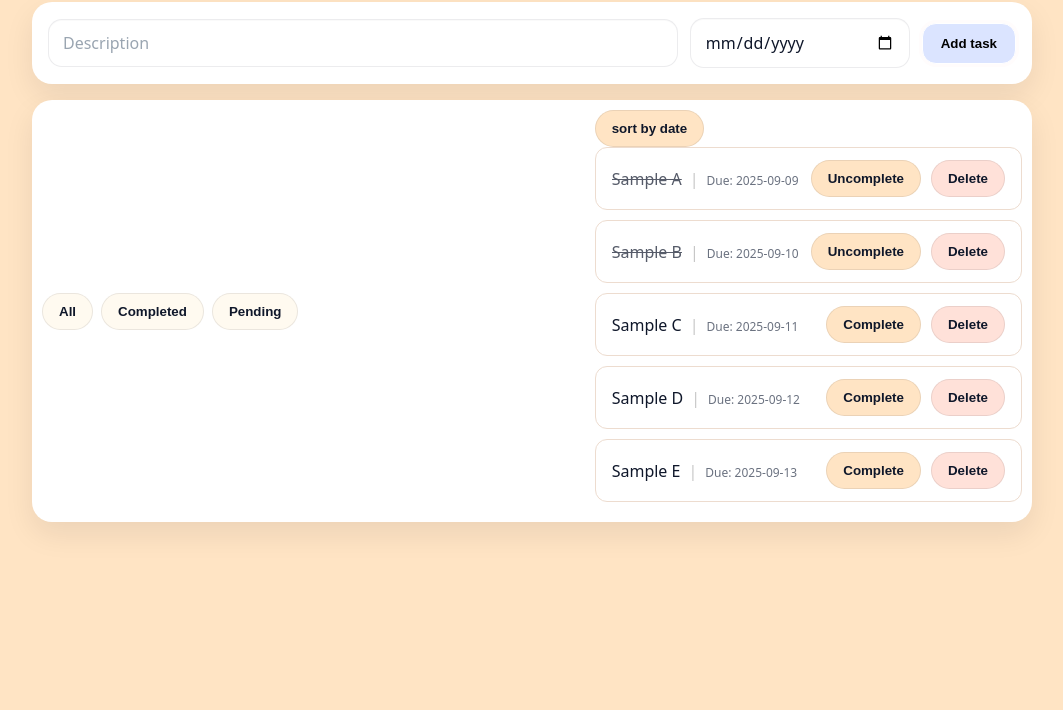
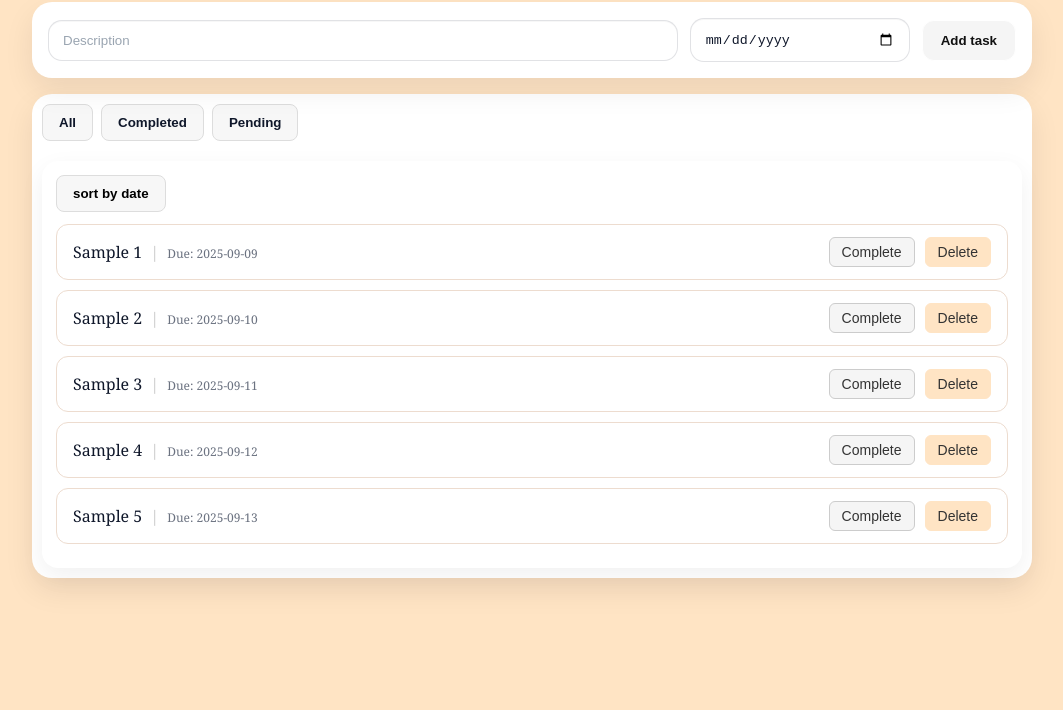
Before and after one commit to sallygbara/project-javascript, a plain HTML site: page index.html in a window 1280 px wide. Shown: the part 90-800 px from the top of the page, without its empty margins (108-1171 px from the left). Drawn offline with Linux system fonts and the light colour scheme; no server answers.

Commit message:
setup project

```diff
--- a/script.js
+++ b/script.js
@@ -224,24 +224,31 @@ taskList.addEventListener('click', (e) => {
  * 8) Initial tasks from API (5 items) with fallback
  * ========================================= */
 async function fetchInitialTasks() {
-    if (tasks.length > 0) return; // do not overwrite existing
+    // אם יש כבר 5 או יותר, אל תעשה כלום
+    if (tasks.length >= 5) return;
+
+    const need = 5 - tasks.length; // כמה חסר כדי להגיע ל-5
 
     const fallback = () => {
         const today = new Date();
         const pad = n => String(n).padStart(2, '0');
         const toISO = d => `${d.getFullYear()}-${pad(d.getMonth() + 1)}-${pad(d.getDate())}`;
-        tasks = [
-            { id: 1001, text: 'Sample A', dueDate: toISO(today), completed: true },
-            { id: 1002, text: 'Sample B', dueDate: toISO(new Date(today.getFullYear(), today.getMonth(), today.getDate() + 1)), completed: true },
-            { id: 1003, text: 'Sample C', dueDate: toISO(new Date(today.getFullYear(), today.getMonth(), today.getDate() + 2)), completed: false },
-            { id: 1004, text: 'Sample D', dueDate: toISO(new Date(today.getFullYear(), today.getMonth(), today.getDate() + 3)), completed: false },
-            { id: 1005, text: 'Sample E', dueDate: toISO(new Date(today.getFullYear(), today.getMonth(), today.getDate() + 4)), completed: false },
-        ];
+
+        // צור עוד 'need' משימות דמו והוסף למערך הקיים
+        const extra = Array.from({ length: need }, (_, i) => ({
+            id: Date.now() + i,
+            text: `Sample ${i + 1}`,
+            dueDate: toISO(new Date(today.getFullYear(), today.getMonth(), today.getDate() + i)),
+            completed: false,
+        }));
+
+        tasks = tasks.concat(extra);
         saveTasks(tasks);
     };
 
     try {
-        const resp = await fetch('https://jsonplaceholder.typicode.com/todos?_limit=5');
+        // שלוף רק את הכמות שחסרה
+        const resp = await fetch(`https://jsonplaceholder.typicode.com/todos?_limit=${need}`);
         if (!resp.ok) throw new Error('HTTP ' + resp.status);
         const data = await resp.json();
 
@@ -249,15 +256,16 @@ async function fetchInitialTasks() {
         const pad = n => String(n).padStart(2, '0');
         const toISO = d => `${d.getFullYear()}-${pad(d.getMonth() + 1)}-${pad(d.getDate())}`;
 
-        tasks = data.map((todo, i) => ({
+        const extra = data.map((todo, i) => ({
             id: todo.id,
             text: todo.title || `Task #${i + 1}`,
             dueDate: toISO(new Date(today.getFullYear(), today.getMonth(), today.getDate() + i)),
             completed: !!todo.completed
         }));
+
+        tasks = tasks.concat(extra);
         saveTasks(tasks);
-    } catch (err) {
-        console.warn('Fetch failed, using fallback:', err);
+    } catch {
         fallback();
     }
 }
--- a/style.css
+++ b/style.css
@@ -1,3 +1,4 @@
+/* ========= Reset ========= */
 * {
     box-sizing: border-box;
     margin: 0;
@@ -7,9 +8,10 @@
 html,
 body {
     height: 100%;
-    font-family: system-ui, -apple-system, Segoe UI, Arial, sans-serif;
+    font-family: Cambria, Cochin, Georgia, Times, 'Times New Roman', serif;
 }
 
+/* ========= Page ========= */
 body {
     background: bisque;
     color: #0f172a;
@@ -24,6 +26,7 @@ body {
     margin: 0 auto 16px;
 }
 
+/* ========= Add Task Card ========= */
 .text {
     max-width: 1000px;
     margin: 0 auto 16px;
@@ -31,9 +34,10 @@ body {
     border-radius: 20px;
     box-shadow: 0 12px 30px rgba(2, 6, 23, .08);
     padding: 16px;
+    position: relative;
 }
 
-/* מסתיר את ה-labels לשמירה על נגישות (ויזואלית מוסתר) */
+/* labels visually hidden (נגישות) */
 .text label {
     position: absolute !important;
     width: 1px;
@@ -55,46 +59,38 @@ body {
 
 .text input {
     padding: 12px 14px;
-    font: inherit;
     border-radius: 14px;
-    border: 1px solid rgba(15, 23, 42, .08);
+    border: 1px solid rgba(15, 23, 42, .12);
     background: #fff;
     color: #0f172a;
-    box-shadow: inset 0 1px 0 rgba(2, 6, 23, .02);
+    box-shadow: inset 0 1px 0 rgba(2, 6, 23, .03);
 }
 
 .text input::placeholder {
     color: #9aa5b1;
 }
 
-
-
-/* כפתור הוספה */
 .text button {
     padding: 12px 18px;
-    border: 1px solid white;
-    background: #dbe4ff;
-    color: black;
-    border-radius: 14px;
-    font-weight: 600;
+    border-radius: 12px;
+    border: 1px solid #fff;
+    background: #f5f5f5;
+    color: #111;
+    font-weight: 700;
     cursor: pointer;
+    transition: .12s ease, transform .12s ease;
 }
 
 .text button:hover {
+    background: #eaeaea;
     transform: translateY(-1px);
-    filter: brightness(.98);
 }
 
-.text button {
-    outline: none;
-    box-shadow: 0 0 0 3px rgb(255, 252, 252);
-}
-
-/* כרטיס לבן עבור המסננים */
+/* ========= Filters + List Panel ========= */
 .button {
     max-width: 1000px;
     margin: 0 auto;
-    background:white;
+    background: #fff;
     border-radius: 20px;
     box-shadow: 0 12px 30px rgba(2, 6, 23, .08);
     padding: 10px;
@@ -104,59 +100,70 @@ body {
     flex-wrap: wrap;
 }
 
-/* כפתורי סינון רגילים בעיצוב “pill” (ללא chips) */
 .button>button {
     padding: 10px 16px;
-    border-radius: 999px;
-    border: 1px solid rgba(2, 6, 23, .08);
-    background:floralwhite;
+    border-radius: 8px;
+    border: 1px solid #ddd;
+    background: #f7f7f7;
     color: #0f172a;
     font-weight: 600;
     cursor: pointer;
-    transition: .12s ease, transform .12s ease;
+    transition:  .12s ease, transform .12s ease;
 }
 
 .button>button:hover {
-    background: cornsilk;
+    background: bisque;
     transform: translateY(-1px);
-    border: 1px solid rgba(2, 6, 23, .08);
 }
 
-
-
-.text1 {
-    margin-inline-start: auto;
+.button>button.active {
+    outline: 2px solid rgba(15, 23, 42, .15);
 }
 
-.text1 .sort-btn,
-.text1 button {
-    padding: 10px 16px;
-    border-radius: 999px;
-    border: 1px solid rgba(2, 6, 23, .08);
-    background:bisque;
-    color: #0f172a;
-    font-weight: 600;
-    cursor: pointer;
+/* ========= List container ========= */
+.text1 {
+    /* נמצא בתוך .button לפי ה-HTML שלך */
+    flex-basis: 100%;
+    width: 100%;
+    margin-top: 12px;
+    background: #fff;
+    border-radius: 16px;
+    box-shadow: 0 8px 24px rgba(2, 6, 23, .06);
+    padding: 14px;
 }
 
-.text1 button:hover {
-    background:lemonchiffon;
-}
-/* --- Fix list bullets & spacing --- */
-.text1 ul,
-.text1 ul li {
-    list-style: none;
+.text1>button {
+    /* sort by date */
+    padding: 10px 16px;
+    border-radius: 8px;
+    border: 1px solid #ddd;
+    background: #f7f7f7;
+    font-weight: 700;
+    cursor: pointer;
+    margin-bottom: 12px;
 }
 
-.text1 ul {
-    padding-left: 0;
+.text1>button:hover {
+    background: #eee;
 }
 
-/* --- Row layout: left (text+due) | right (actions) --- */
+/* ========= Tasks UL ========= */
+.text1 ul {
+    list-style: none;
+    padding: 0;
+    margin: 0;
+}
+
+/* יש לך כמה UL-ים – נשתמש בראשון ונחביא את השאר */
+.text1 ul:not(:first-of-type) {
+    display: none;
+}
+
+/* ========= Single task row ========= */
 .text1 ul li.task-item {
     display: grid;
     grid-template-columns: 1fr auto;
-    /* left grows, right hugs */
+    /* left: content, right: actions */
     align-items: center;
     gap: 12px;
     padding: 12px 16px;
@@ -166,13 +173,13 @@ body {
     margin-bottom: 10px;
 }
 
-/* Left side */
+/* Left content: text + due */
 .task-left {
     display: inline-flex;
     align-items: baseline;
     gap: 8px;
     min-width: 0;
-    /* allows ellipsis */
+    /* enables ellipsis */
     flex-wrap: wrap;
 }
 
@@ -193,39 +200,49 @@ body {
     color: #c7c7c7;
 }
 
-/* the vertical bar “|” */
+/* the “|” */
 .task-due {
     font-size: 12px;
     color: #6b7280;
 }
 
-/* Right side (buttons) */
+/* Right actions: simple buttons */
 .task-actions {
     display: flex;
     gap: 10px;
 }
 
-.pill {
-    padding: 8px 14px;
-    border-radius: 999px;
-    border: 1px solid #e6dacd;
-    background: #fde4c7;
-    font-weight: 700;
+.task-actions button {
+    padding: 6px 12px;
+    border: 1px solid #ccc;
+    border-radius: 6px;
+    background: #f5f5f5;
+    color: #333;
+    font-size: 14px;
     cursor: pointer;
     transition:  .12s ease, transform .12s ease;
 }
 
-.pill:hover {
-    background: #fff2d8;
+.task-actions button:hover {
+    background: bisque;
     transform: translateY(-1px);
 }
 
-.pill.danger {
-    background: #ffe1d9;
+.task-actions .btn-delete {
+    background: bisque;
+    border-color:bisque;
 }
 
-/* Mobile: stack nicely */
+.task-actions .btn-delete:hover {
+    background: bisque;
+}
+
+/* ========= Responsive ========= */
 @media (max-width: 720px) {
+    .text form {
+        grid-template-columns: 1fr;
+    }
+
     .text1 ul li.task-item {
         grid-template-columns: 1fr;
     }
@@ -234,9 +251,3 @@ body {
         justify-self: start;
     }
 }
-
-@media (max-width: 720px) {
-    .text form {
-        grid-template-columns: 1fr;
-    }
-}
```
Also changed, not shown: 1 other file.
